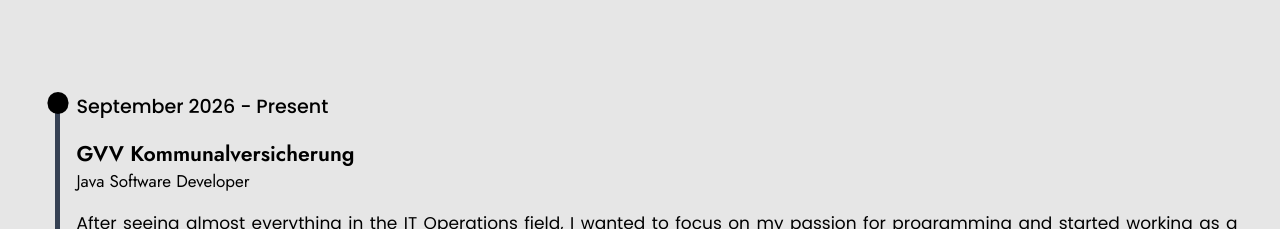
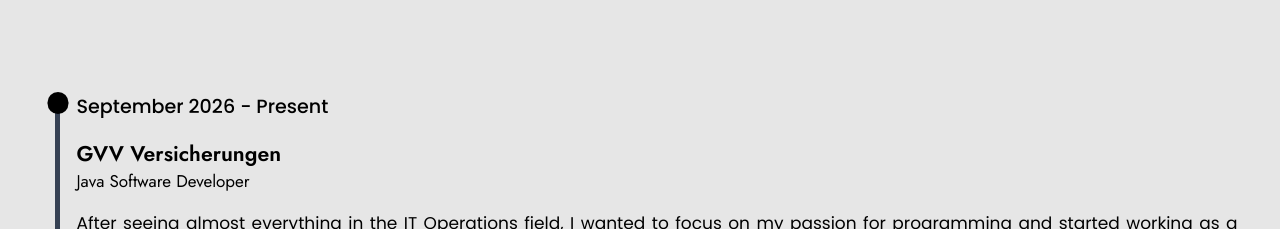
Before and after one commit to simonlindner/lindner.top, a Next.js app: page /about in a window 1280 px wide. Shown: the part 2420-2649 px from the top of the page. Built offline with nearby package versions, Linux system fonts and the light colour scheme; no server answers.

Commit message:
Rename company in experience from 'GVV Kommunalversicherung' to 'GVV Versicherungen'

```diff
--- a/app/about/components/experience.jsx
+++ b/app/about/components/experience.jsx
@@ -66,7 +66,7 @@
 					<div className="font-medium text-lg">September 2026 - Present</div>
 					<div>
 						<h3 className="font-semibold text-xl text-black">
-							GVV Kommunalversicherung
+							GVV Versicherungen
 						</h3>
 						<h4 className=" font-light text-md mb-4">
 							Java Software Developer
```
